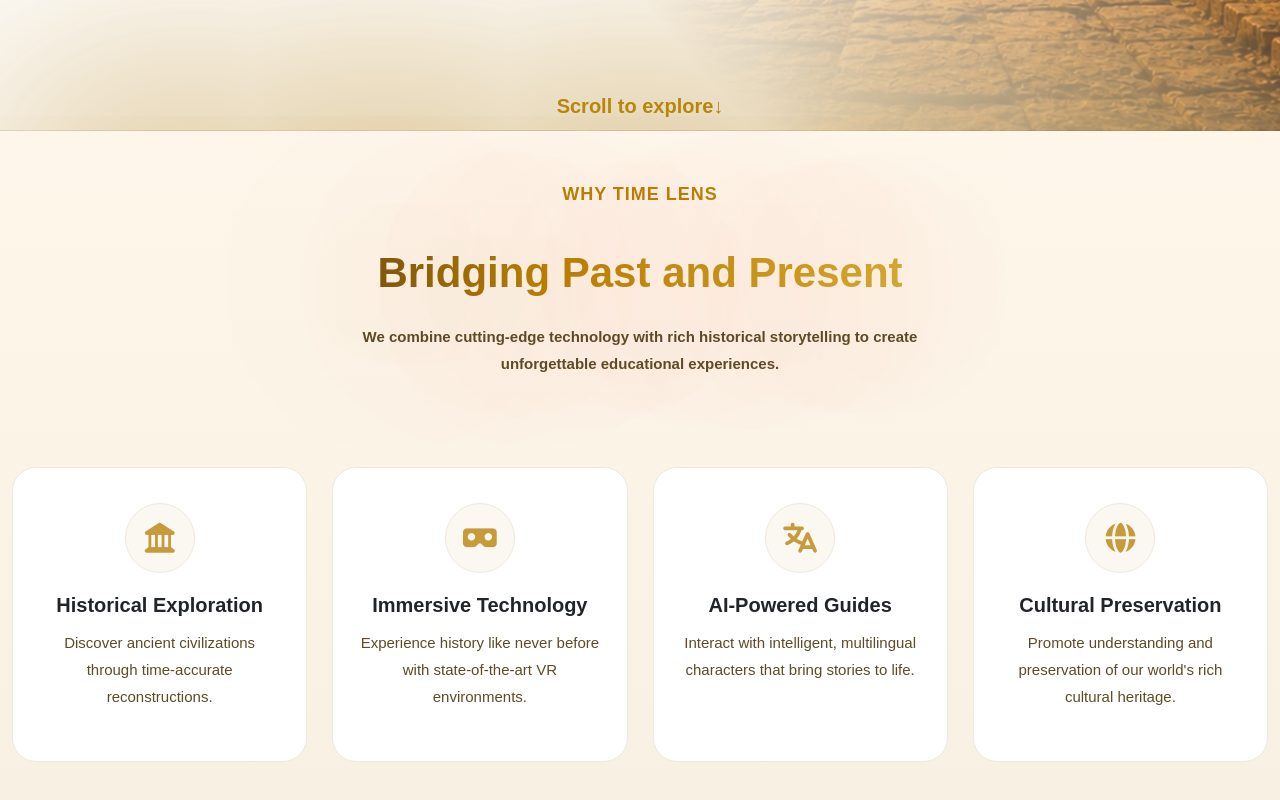
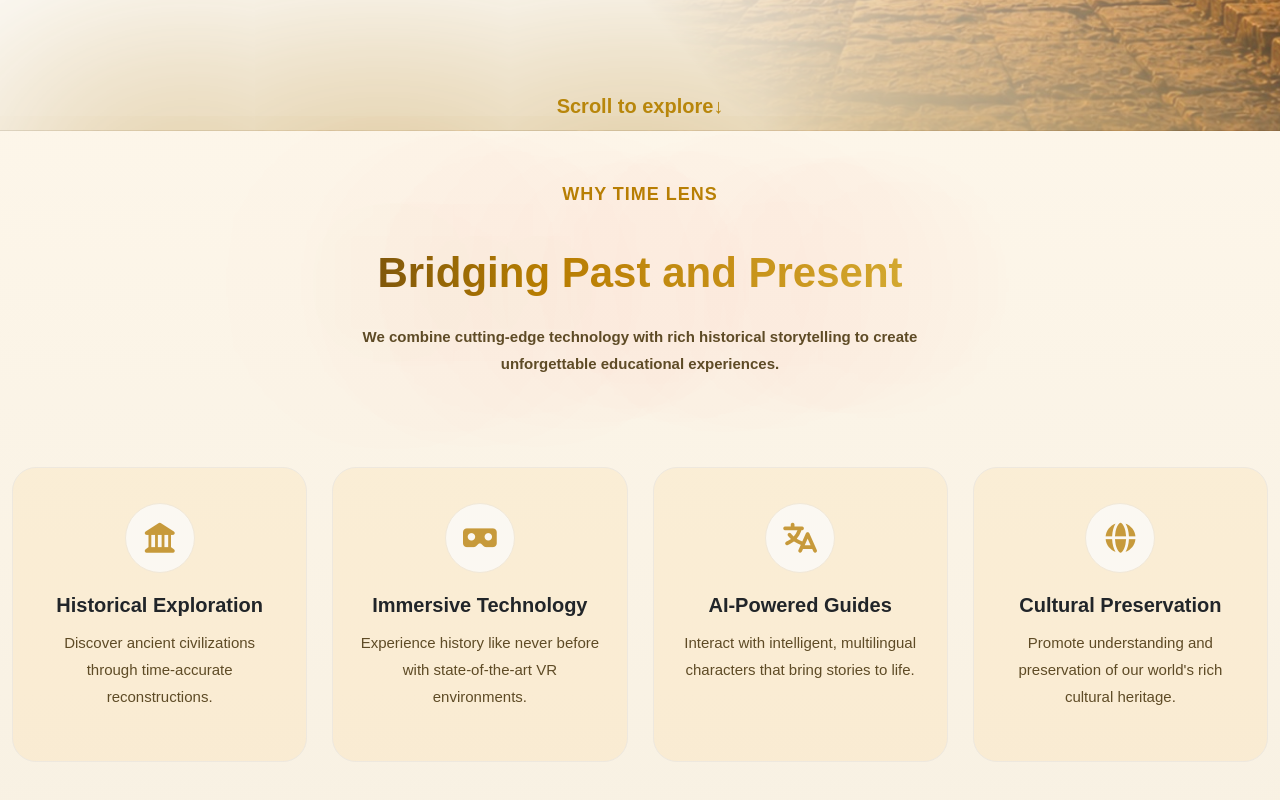
Before and after one commit to OSOS76/Time-Lens, an Angular app: page /home in a window 1280 px wide. Shown: the part 901-1701 px from the top of the page. Built offline with nearby package versions, Linux system fonts and the light colour scheme.

Commit message:
features sec edit2

```diff
--- a/src/app/componants/features/features.scss
+++ b/src/app/componants/features/features.scss
@@ -14,6 +14,7 @@
 
 .features {
   padding: 50px 0;
+
 }
 
 .section-tag {
@@ -24,6 +25,7 @@
   font-weight: 700;
   letter-spacing: 1px;
   margin-bottom: 40px;
+
 }
 
 .features h2 {
@@ -55,7 +57,7 @@
 }
 
 .feature-card {
-  background: #fff;
+  background: #ffa20013;
   border: 1px solid #eee8de;
   border-radius: 24px;
   padding: 35px 25px;
```
